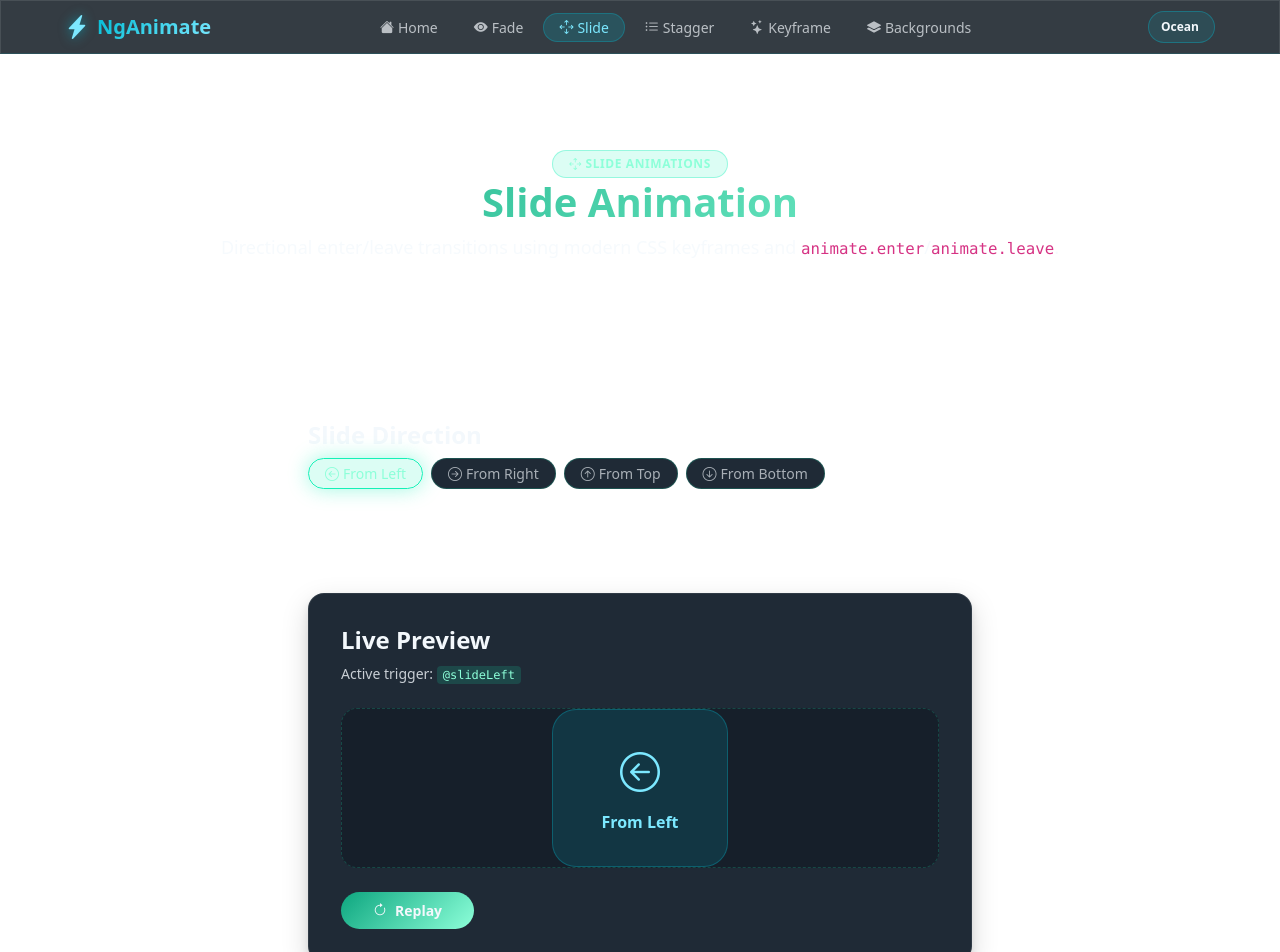
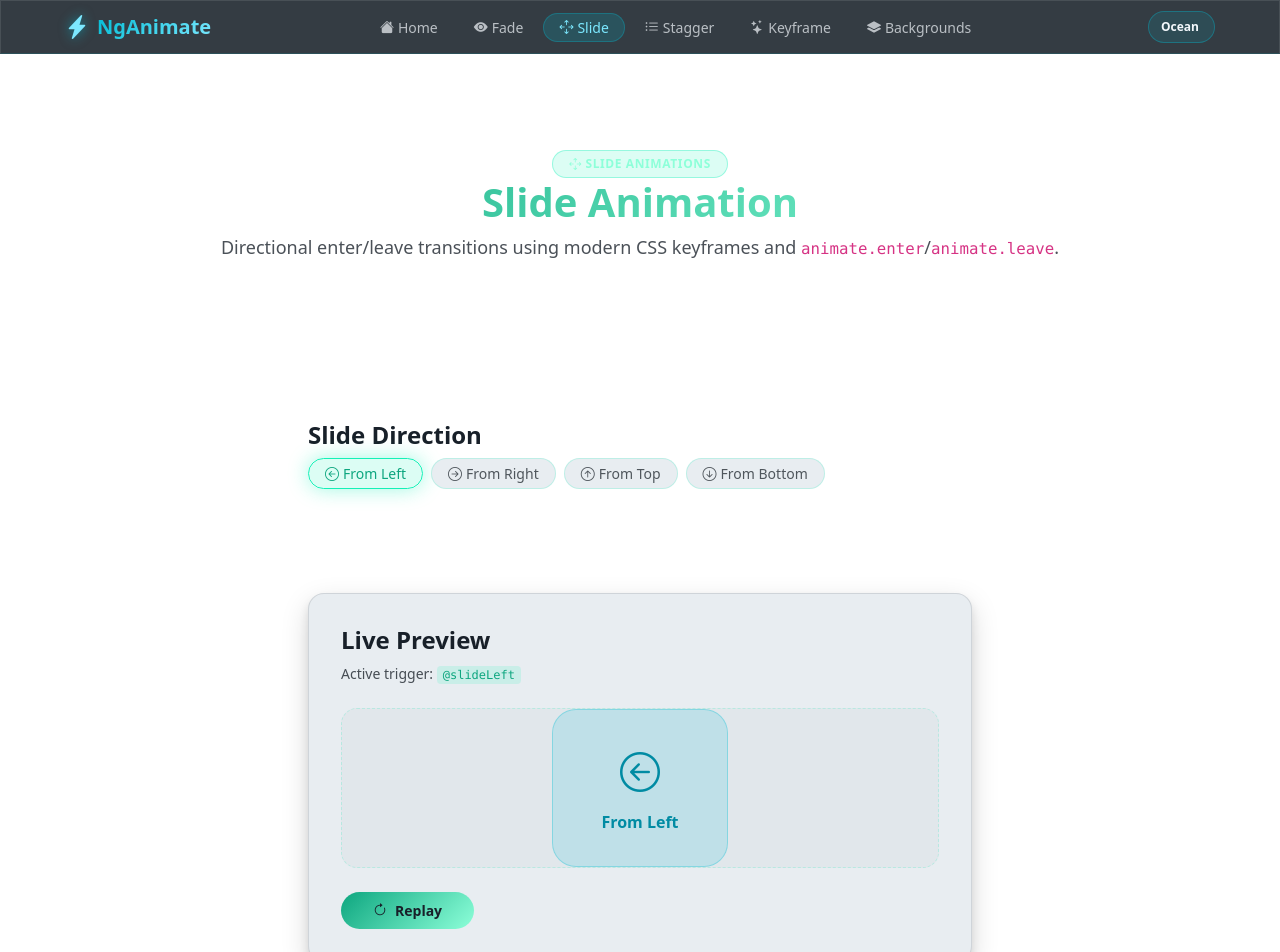
Before and after one commit to ambika-infotech-service/AngularAnimation, an Angular app: page /slide in a window 1280 px wide. Shown: the top 952 px of the page. Built offline with nearby package versions, Linux system fonts and the light colour scheme.

Commit message:
Text white converted to dark

```diff
--- a/src/app/pages/fade-demo/fade-demo.scss
+++ b/src/app/pages/fade-demo/fade-demo.scss
@@ -3,7 +3,7 @@
 
 .demo-desc code {
   background: color-mix(in srgb, var(--color-primary) 15%, transparent);
-  color: var(--color-primary-light);
+  color: var(--color-primary-dark);
 }
 
 // Duration picker
@@ -14,9 +14,9 @@
 }
 
 .dur-btn {
-  background: var(--color-dark-card);
+  background: color-mix(in srgb, var(--color-light) 95%, var(--color-dark) 5%);
   border: 1px solid color-mix(in srgb, var(--color-primary) 20%, transparent);
-  color: color-mix(in srgb, var(--color-light) 65%, transparent);
+  color: color-mix(in srgb, var(--color-dark) 76%, white 24%);
   border-radius: $radius-full;
   padding: $spacing-xs $spacing-md;
   font-size: $font-size-sm;
@@ -26,20 +26,20 @@
 
   &:hover {
     border-color: var(--color-primary-light);
-    color: var(--color-light);
+    color: var(--color-primary-dark);
   }
 
   &.active {
     background: color-mix(in srgb, var(--color-primary) 20%, transparent);
     border-color: var(--color-primary);
-    color: var(--color-primary-light);
+    color: var(--color-primary-dark);
     box-shadow: 0 0 20px color-mix(in srgb, var(--color-primary) 40%, transparent);
   }
 }
 
 // Demo stage
 .demo-stage {
-  background: color-mix(in srgb, var(--color-dark-surface) 60%, transparent);
+  background: color-mix(in srgb, var(--color-light) 92%, var(--color-dark) 8%);
   border: 1px dashed color-mix(in srgb, var(--color-primary) 20%, transparent);
   border-radius: $radius-lg;
   min-height: 160px;
@@ -56,7 +56,7 @@
   border: 1px solid color-mix(in srgb, var(--color-primary) 30%, transparent);
   border-radius: $radius-xl;
   padding: $spacing-xl $spacing-2xl;
-  color: var(--color-primary-light);
+  color: var(--color-primary-dark);
   font-weight: $font-weight-semi;
   opacity: 1;
   transform: translateY(0) scale(1);
@@ -69,7 +69,7 @@
   &.box-secondary {
     background: color-mix(in srgb, var(--color-secondary) 12%, transparent);
     border-color: color-mix(in srgb, var(--color-secondary) 30%, transparent);
-    color: var(--color-secondary-light);
+    color: var(--color-secondary-dark);
   }
 
   &.box-accent {
@@ -106,7 +106,7 @@
   gap: $spacing-sm;
   background: var(--gradient-primary);
   border: none;
-  color: var(--color-light);
+  color: var(--color-dark);
   border-radius: $radius-full;
   padding: $spacing-sm $spacing-xl;
   font-size: $font-size-sm;
--- a/src/app/pages/keyframe-demo/keyframe-demo.scss
+++ b/src/app/pages/keyframe-demo/keyframe-demo.scss
@@ -11,8 +11,9 @@
   display: flex;
   align-items: center;
   gap: $spacing-sm;
+  color: var(--color-dark);
 
-  i { color: var(--color-primary-light); }
+  i { color: var(--color-primary-dark); }
 }
 
 // Grid of keyframe cards
@@ -28,6 +29,8 @@
 // Individual card
 .kf-card {
   @include card;
+  background: color-mix(in srgb, var(--color-light) 94%, var(--color-dark) 6%);
+  border-color: color-mix(in srgb, var(--color-dark) 12%, transparent);
   padding: $spacing-xl;
   @include flex-column;
   align-items: center;
@@ -56,12 +59,12 @@
   @include flex-center;
   font-size: $font-size-2xl;
 
-  .kf-card--primary   & { background: color-mix(in srgb, var(--color-primary) 12%, transparent);   color: var(--color-primary-light); }
-  .kf-card--secondary & { background: color-mix(in srgb, var(--color-secondary) 12%, transparent); color: var(--color-secondary-light); }
-  .kf-card--accent    & { background: color-mix(in srgb, var(--color-accent) 12%, transparent);    color: var(--color-accent); }
-  .kf-card--danger    & { background: color-mix(in srgb, #ff5f6d 12%, transparent); color: #ff8c95; }
-  .kf-card--info      & { background: color-mix(in srgb, #52b8ff 12%, transparent); color: #52b8ff; }
-  .kf-card--warning   & { background: color-mix(in srgb, #ffcc66 12%, transparent); color: #ffcc66; }
+  .kf-card--primary   & { background: color-mix(in srgb, var(--color-primary) 12%, white 88%); color: var(--color-primary-dark); }
+  .kf-card--secondary & { background: color-mix(in srgb, var(--color-secondary) 12%, white 88%); color: var(--color-secondary-dark); }
+  .kf-card--accent    & { background: color-mix(in srgb, var(--color-accent) 12%, white 88%);    color: var(--color-accent-dark); }
+  .kf-card--danger    & { background: color-mix(in srgb, #ff5f6d 12%, white 88%); color: #b63745; }
+  .kf-card--info      & { background: color-mix(in srgb, #52b8ff 12%, white 88%); color: #1f78b7; }
+  .kf-card--warning   & { background: color-mix(in srgb, #ffcc66 12%, white 88%); color: #9a6b06; }
 }
 
 .kf-anim-bounce {
@@ -97,12 +100,12 @@
 .kf-title {
   font-size: $font-size-lg;
   font-weight: $font-weight-bold;
-  color: var(--color-light);
+  color: var(--color-dark);
 }
 
 .kf-desc {
   font-size: $font-size-xs;
-  color: color-mix(in srgb, var(--color-light) 80%, transparent);
+  color: color-mix(in srgb, var(--color-dark) 82%, white 18%);
   line-height: $line-height-normal;
 }
 
@@ -118,12 +121,12 @@
   cursor: pointer;
   @include transition(all, $duration-fast);
 
-  .kf-card--primary   & { background: color-mix(in srgb, var(--color-primary) 18%, transparent);   color: var(--color-primary-light); }
-  .kf-card--secondary & { background: color-mix(in srgb, var(--color-secondary) 18%, transparent); color: var(--color-secondary-light); }
-  .kf-card--accent    & { background: color-mix(in srgb, var(--color-accent) 18%, transparent);    color: var(--color-accent); }
-  .kf-card--danger    & { background: color-mix(in srgb, #ff5f6d 18%, transparent); color: #ff8c95; }
-  .kf-card--info      & { background: color-mix(in srgb, #52b8ff 18%, transparent); color: #52b8ff; }
-  .kf-card--warning   & { background: color-mix(in srgb, #ffcc66 18%, transparent); color: #ffcc66; }
+  .kf-card--primary   & { background: color-mix(in srgb, var(--color-primary) 14%, white 86%); color: var(--color-primary-dark); }
+  .kf-card--secondary & { background: color-mix(in srgb, var(--color-secondary) 14%, white 86%); color: var(--color-secondary-dark); }
+  .kf-card--accent    & { background: color-mix(in srgb, var(--color-accent) 14%, white 86%); color: var(--color-accent-dark); }
+  .kf-card--danger    & { background: color-mix(in srgb, #ff5f6d 14%, white 86%); color: #b63745; }
+  .kf-card--info      & { background: color-mix(in srgb, #52b8ff 14%, white 86%); color: #1f78b7; }
+  .kf-card--warning   & { background: color-mix(in srgb, #ffcc66 20%, white 80%); color: #9a6b06; }
 
   &:hover {
     transform: scale(1.05);
@@ -137,12 +140,18 @@
 .info-section {
   max-width: 760px;
   margin: 0 auto;
+
+  .demo-card {
+    background: color-mix(in srgb, var(--color-light) 95%, var(--color-dark) 5%);
+    border-color: color-mix(in srgb, var(--color-dark) 12%, transparent);
+    color: var(--color-dark);
+  }
 }
 
 // Code block
 .code-block {
-  background: var(--color-dark-surface);
-  border: 1px solid color-mix(in srgb, var(--color-primary) 15%, transparent);
+  background: color-mix(in srgb, var(--color-light) 98%, var(--color-primary) 2%);
+  border: 1px solid color-mix(in srgb, var(--color-dark) 16%, transparent);
   border-radius: $radius-lg;
   padding: $spacing-lg;
   overflow-x: auto;
@@ -152,10 +161,10 @@
     font-family: 'SF Mono', 'Fira Code', monospace;
     font-size: $font-size-xs;
     line-height: 1.7;
-    color: color-mix(in srgb, var(--color-light) 75%, transparent);
+    color: color-mix(in srgb, var(--color-dark) 85%, black 15%);
   }
 
-  code { color: var(--color-primary-light); }
+  code { color: var(--color-primary-dark); }
 }
 
 // sr-only
--- a/src/app/pages/slide-demo/slide-demo.scss
+++ b/src/app/pages/slide-demo/slide-demo.scss
@@ -3,7 +3,7 @@
 
 .demo-desc code {
   background: color-mix(in srgb, var(--color-secondary) 15%, transparent);
-  color: var(--color-secondary-light);
+  color: var(--color-secondary-dark);
 }
 
 // Direction picker
@@ -17,9 +17,9 @@
   display: inline-flex;
   align-items: center;
   gap: $spacing-xs;
-  background: var(--color-dark-card);
+  background: color-mix(in srgb, var(--color-light) 95%, var(--color-dark) 5%);
   border: 1px solid color-mix(in srgb, var(--color-secondary) 20%, transparent);
-  color: color-mix(in srgb, var(--color-light) 65%, transparent);
+  color: color-mix(in srgb, var(--color-dark) 76%, white 24%);
   border-radius: $radius-full;
   padding: $spacing-xs $spacing-md;
   font-size: $font-size-sm;
@@ -29,20 +29,20 @@
 
   &:hover {
     border-color: var(--color-secondary-light);
-    color: var(--color-light);
+    color: var(--color-secondary-dark);
   }
 
   &.active {
     background: color-mix(in srgb, var(--color-secondary) 15%, transparent);
     border-color: var(--color-secondary);
-    color: var(--color-secondary-light);
+    color: var(--color-secondary-dark);
     box-shadow: 0 0 20px color-mix(in srgb, var(--color-secondary) 40%, transparent);
   }
 }
 
 // Demo stage
 .demo-stage {
-  background: color-mix(in srgb, var(--color-dark-surface) 60%, transparent);
+  background: color-mix(in srgb, var(--color-light) 92%, var(--color-dark) 8%);
   border: 1px dashed color-mix(in srgb, var(--color-secondary) 20%, transparent);
   border-radius: $radius-lg;
   min-height: 160px;
@@ -60,7 +60,7 @@
   border: 1px solid color-mix(in srgb, var(--color-primary) 30%, transparent);
   border-radius: $radius-xl;
   padding: $spacing-xl $spacing-2xl;
-  color: var(--color-primary-light);
+  color: var(--color-primary-dark);
   font-weight: $font-weight-semi;
 
   i { font-size: $font-size-3xl; }
@@ -68,7 +68,7 @@
   &.box-secondary {
     background: color-mix(in srgb, var(--color-secondary) 12%, transparent);
     border-color: color-mix(in srgb, var(--color-secondary) 30%, transparent);
-    color: var(--color-secondary-light);
+    color: var(--color-secondary-dark);
   }
 
   &.box-accent {
@@ -91,7 +91,7 @@
   gap: $spacing-sm;
   background: var(--gradient-primary);
   border: none;
-  color: var(--color-light);
+  color: var(--color-dark);
   border-radius: $radius-full;
   padding: $spacing-sm $spacing-xl;
   font-size: $font-size-sm;
@@ -126,11 +126,11 @@
   @include flex-column;
   align-items: center;
   gap: $spacing-sm;
-  background: var(--color-dark-card);
+  background: color-mix(in srgb, var(--color-light) 95%, var(--color-dark) 5%);
   border: 1px solid color-mix(in srgb, var(--color-secondary) 20%, transparent);
   border-radius: $radius-lg;
   padding: $spacing-lg $spacing-md;
-  color: color-mix(in srgb, var(--color-light) 65%, transparent);
+  color: color-mix(in srgb, var(--color-dark) 76%, white 24%);
   font-size: $font-size-sm;
   font-weight: $font-weight-medium;
   cursor: pointer;
@@ -139,9 +139,9 @@
   i { font-size: $font-size-2xl; }
 
   &:hover {
-    background: color-mix(in srgb, var(--color-secondary) 10%, transparent);
+    background: color-mix(in srgb, var(--color-secondary) 12%, white 88%);
     border-color: var(--color-secondary);
-    color: var(--color-secondary-light);
+    color: var(--color-secondary-dark);
     transform: translateY(-3px);
     box-shadow: 0 0 20px color-mix(in srgb, var(--color-secondary) 40%, transparent);
   }
--- a/src/app/pages/stagger-demo/stagger-demo.scss
+++ b/src/app/pages/stagger-demo/stagger-demo.scss
@@ -18,9 +18,9 @@
 }
 
 .delay-btn {
-  background: var(--color-dark-card);
+  background: color-mix(in srgb, var(--color-light) 95%, var(--color-dark) 5%);
   border: 1px solid color-mix(in srgb, var(--color-accent) 20%, transparent);
-  color: color-mix(in srgb, var(--color-light) 65%, transparent);
+  color: color-mix(in srgb, var(--color-dark) 76%, white 24%);
   border-radius: $radius-full;
   padding: $spacing-xs $spacing-md;
   font-size: $font-size-sm;
@@ -30,7 +30,7 @@
 
   &:hover {
     border-color: var(--color-accent);
-    color: var(--color-light);
+    color: var(--color-accent-dark);
   }
 
   &.active {
@@ -61,7 +61,7 @@
   gap: $spacing-xs;
   background: var(--gradient-accent);
   border: none;
-  color: var(--color-light);
+  color: var(--color-dark);
   border-radius: $radius-full;
   padding: $spacing-sm $spacing-xl;
   font-size: $font-size-sm;
@@ -99,7 +99,7 @@
 
 .stagger-item {
   @include flex-between;
-  background: color-mix(in srgb, var(--color-dark-surface) 60%, transparent);
+  background: color-mix(in srgb, var(--color-light) 92%, var(--color-dark) 8%);
   border: 1px solid color-mix(in srgb, var(--color-accent) 15%, transparent);
   border-radius: $radius-lg;
   padding: $spacing-md;
@@ -129,12 +129,12 @@
 .item-label {
   font-weight: $font-weight-semi;
   font-size: $font-size-sm;
-  color: var(--color-light);
+  color: var(--color-dark);
 }
 
 .item-desc {
   font-size: $font-size-xs;
-  color: color-mix(in srgb, var(--color-light) 60%, transparent);
+  color: color-mix(in srgb, var(--color-dark) 72%, white 28%);
 }
 
 .item-remove {
--- a/src/styles.scss
+++ b/src/styles.scss
@@ -136,7 +136,7 @@ a {
 
 .section-subtitle {
   font-size: $font-size-md;
-  color: var(--color-subtle);
+  color: color-mix(in srgb, var(--color-dark) 78%, white 22%);
   text-align: center;
   margin-bottom: $spacing-3xl;
 }
@@ -156,19 +156,19 @@ a {
 .demo-section-title {
   font-size: $font-size-xl;
   font-weight: $font-weight-bold;
-  color: var(--color-light);
+  color: var(--color-dark);
   margin-bottom: $spacing-sm;
 }
 
 .demo-desc {
   font-size: $font-size-sm;
-  color: color-mix(in srgb, var(--color-light) 80%, transparent);
+  color: color-mix(in srgb, var(--color-dark) 80%, white 20%);
   margin-bottom: $spacing-lg;
   line-height: $line-height-normal;
 
   code {
-    background: color-mix(in srgb, var(--color-light) 10%, transparent);
-    color: color-mix(in srgb, var(--color-light) 92%, transparent);
+    background: color-mix(in srgb, var(--color-primary) 12%, white 88%);
+    color: var(--color-primary-dark);
     padding: 2px 6px;
     border-radius: $radius-sm;
     font-size: $font-size-xs;
@@ -178,8 +178,9 @@ a {
 // Demo Card
 .demo-card {
   @include card;
-  background: var(--color-dark-card);
-  border-color: color-mix(in srgb, var(--color-light) 8%, transparent);
+  background: color-mix(in srgb, var(--color-light) 95%, var(--color-dark) 5%);
+  border-color: color-mix(in srgb, var(--color-dark) 12%, transparent);
+  color: var(--color-dark);
   padding: $spacing-xl;
   @include transition(transform box-shadow);
 
@@ -254,11 +255,11 @@ a {
 
 @supports not (background: color-mix(in srgb, white 50%, black 50%)) {
   .demo-desc {
-    color: rgba($light, 0.8);
+    color: rgba($dark, 0.82);
 
     code {
-      background: rgba($light, 0.08);
-      color: rgba($light, 0.92);
+      background: rgba($primary, 0.12);
+      color: $primary-dark;
     }
   }
 }
```
Also changed, not shown: src/app/pages/bg-demo/bg-demo.scss (+19 -19 lines), src/app/pages/home/home.scss (+8 -7 lines).
